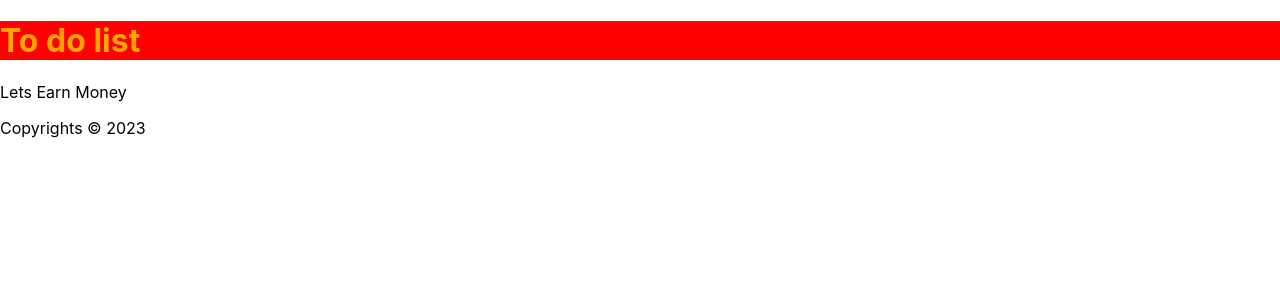
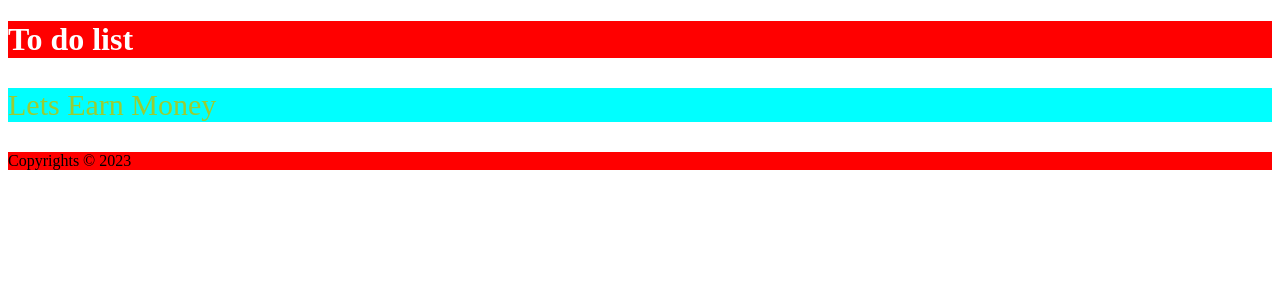
Before and after one commit to Mohammedsalman14/Reactjs, a React (Create React App) app: page / in a window 1280 px wide. Shown: the top 300 px of the page. Built offline with nearby package versions, Linux system fonts and the light colour scheme.

Commit message:
updated css styles

```diff
--- a/src/App.js
+++ b/src/App.js
@@ -1,6 +1,7 @@
 import Content from "./Content";
 import Footer from "./Footer";
 import Header from "./Header";
+import './App.css';
 function App(){
 
 
--- /dev/null
+++ b/src/Content.css
@@ -0,0 +1,5 @@
+p{
+    background-color: aqua;
+    color: yellowgreen;
+    font-size: 30px;
+}
--- a/src/Content.js
+++ b/src/Content.js
@@ -1,5 +1,5 @@
-import React from 'react'
-
+import React from 'react';
+import './Content.css';
 const Content = () => {
     function handlenamesChange() {
         const names = ["Earn", "Grow", "Give"];
--- a/src/Header.js
+++ b/src/Header.js
@@ -1,10 +1,10 @@
 import React from 'react'
 
 const Header = () => {
-  const headerStyle={backgroundColor:'red',color:'orange'}
+  const headerStyle = { backgroundColor: "red" ,color:"white"}
   return (
     <header style={headerStyle}>
-        <h1>To do list </h1>
+      <h1>To do list </h1>
     </header>
   )
 }
--- a/src/index.css
+++ b/src/index.css
@@ -1,13 +1,4 @@
-body {
-  margin: 0;
-  font-family: -apple-system, BlinkMacSystemFont, 'Segoe UI', 'Roboto', 'Oxygen',
-    'Ubuntu', 'Cantarell', 'Fira Sans', 'Droid Sans', 'Helvetica Neue',
-    sans-serif;
-  -webkit-font-smoothing: antialiased;
-  -moz-osx-font-smoothing: grayscale;
+footer{
+  background-color: red;
+  color: black;
 }
-
-code {
-  font-family: source-code-pro, Menlo, Monaco, Consolas, 'Courier New',
-    monospace;
-}
```
